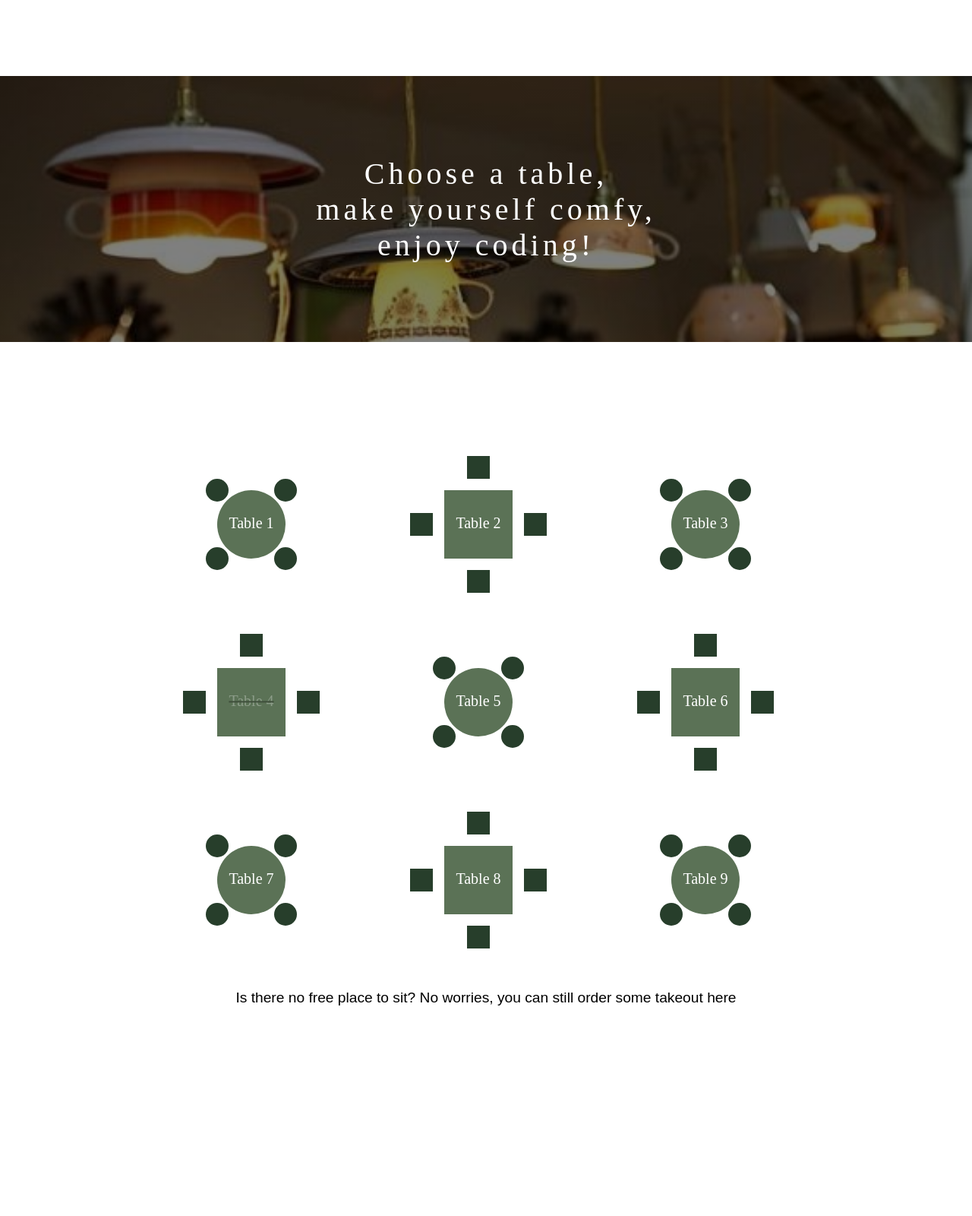
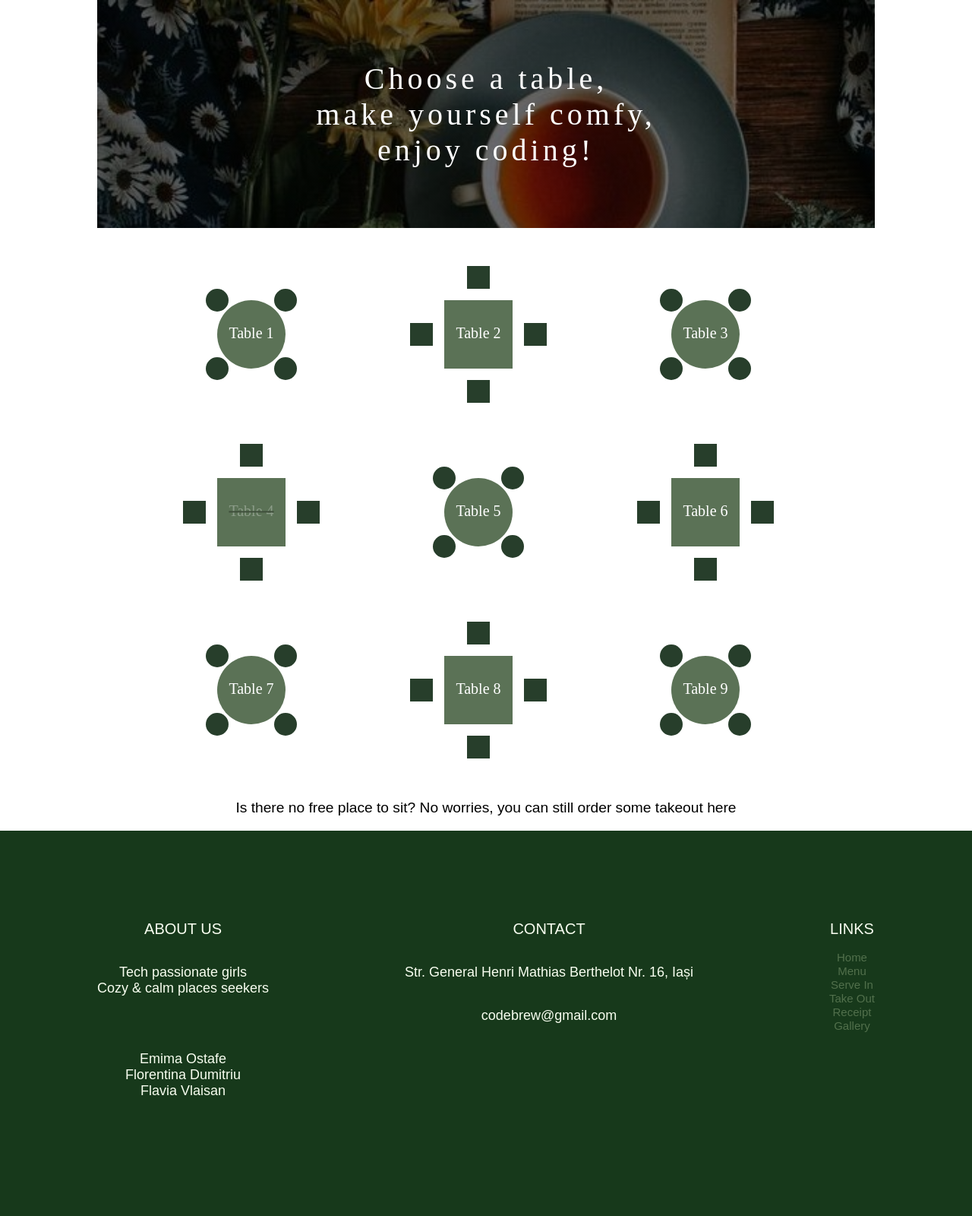
Before and after one commit to emimaostafe/b2tea, a PHP site: page /pages/seating.html in a window 1280 px wide. Shown: the part 80-1680 px from the top of the page at 76% size. Before the commit the page ends 1403 px from the top, so only its background shows below. Run offline with PHP 8.4, Linux system fonts and the light colour scheme; some libraries are stand-ins or nearby versions; some web fonts are replaced.

Commit message:
ar trebui sa fie totul gata la mine

```diff
--- a/pages/seating.html
+++ b/pages/seating.html
@@ -57,12 +57,12 @@
 
     <body>
 
-        <section>
+        <div class="container">
                 <div class="landing seating-image">
                      <div class="subtitle">Choose a table, <br /> make yourself comfy, <br />
                 enjoy coding!</div>
                 </div>
-        </section>
+        </div>
 
         <div class="seating-area">
 
@@ -253,6 +253,48 @@
         </div>
         <p>Is there no free place to sit? No worries, you can still order some takeout <a id="here"
                 href="newmenu.html">here</a></p>
+
+                <section class="bg-primary">
+                    <div class="container">
+                        <footer>
+                            <div class="footer-section">
+                                <p class="title">ABOUT US</p>
+                                <div class="content">
+                                    <p class="description">
+                                        Tech passionate girls </br>
+                                        Cozy & calm places seekers
+                                    </p>
+                                    <p class="names">
+                                    <p>Emima Ostafe </br>
+                                        Florentina Dumitriu </br>
+                                        Flavia Vlaisan</p>
+                                    </p>
+                                </div>
+                            </div>
+                            <div class="footer-section">
+                                <p class="title">Contact</p>
+                                <div class="content">
+                                    <p class="address">Str. General Henri Mathias Berthelot Nr. 16, Iași </p>
+                                    <p href="mailto:codebrew@gmail.com">codebrew@gmail.com</p>
+                                </div>
+                            </div>
+                            <div class="footer-section">
+                                <p class="title">Links</p>
+                                <div class="content">
+                                    <ul>
+                                        <li><a href="../pages/home.html">Home</a></li>
+                                        <li><a href="../pages/newmenu.html">Menu</a></li>
+                                        <li><a href="../pages/seating.html">Serve In</a></li>
+                                        <li><a href="../pages/newmenu.html">Take Out</a></li>
+                                        <li><a href="../pages/pay.html">Receipt</a></li>
+                                        <li><a href="../pages/gallery.html">Gallery</a></li>
+                                    </ul>
+                                </div>
+                            </div>
+                        </footer>
+                    </div>
+                    </div>
+                </section>
     </body>
 
 </html>
--- a/styles/pay.css
+++ b/styles/pay.css
@@ -117,10 +117,12 @@ button {
   background-image: linear-gradient(to top, rgba(0, 0, 0, 0.5), rgba(0, 0, 0, 0.5)), url(../media/rec.jpg);
   height: 200px;
 
+
 }
 .bye-image {
   background-image: linear-gradient(to top, rgba(0, 0, 0, 0.5), rgba(0, 0, 0, 0.5)), url(../media/bye.jpg);
   height: 300px;
+
 
 }
 .landing .pay-image .subtitle{
--- a/styles/tables.css
+++ b/styles/tables.css
@@ -72,7 +72,7 @@ h1{
 .landing .seating-image{
   background-size: cover;
   background-image: linear-gradient(to top, rgba(0, 0, 0, 0.3), rgba(0, 0, 0, 0.3));
-  height: 250px;
+
   overflow: hidden;
 
   display: flex;
@@ -84,6 +84,7 @@ h1{
 }
 .seating-image {
   background-image: linear-gradient(to top, rgba(0, 0, 0, 0.5), rgba(0, 0, 0, 0.5)), url(../media/tea-1.jpg);
-  height: 350px;
+  height: 300px;
+
 
 }
```
Also changed, not shown: pages/goodbye.html (+42 -1 lines), media/tea-1.jpg.
